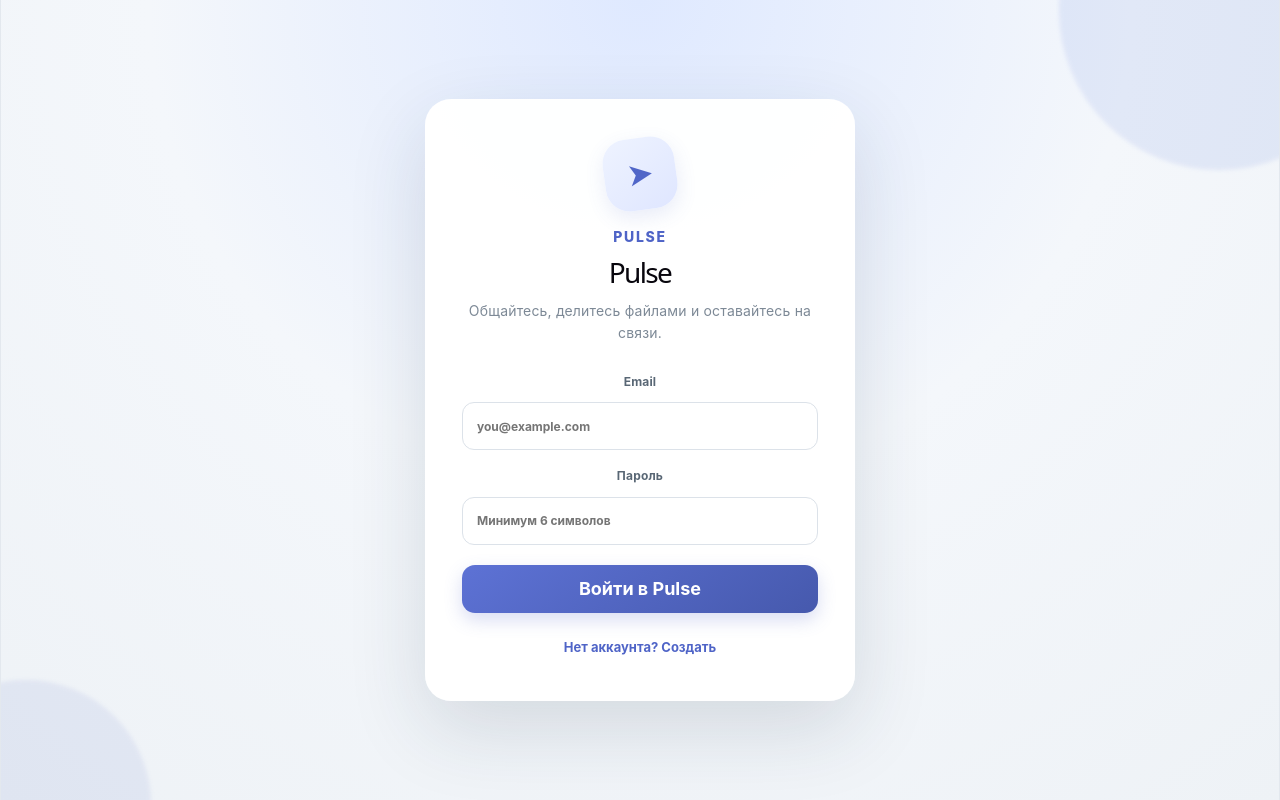
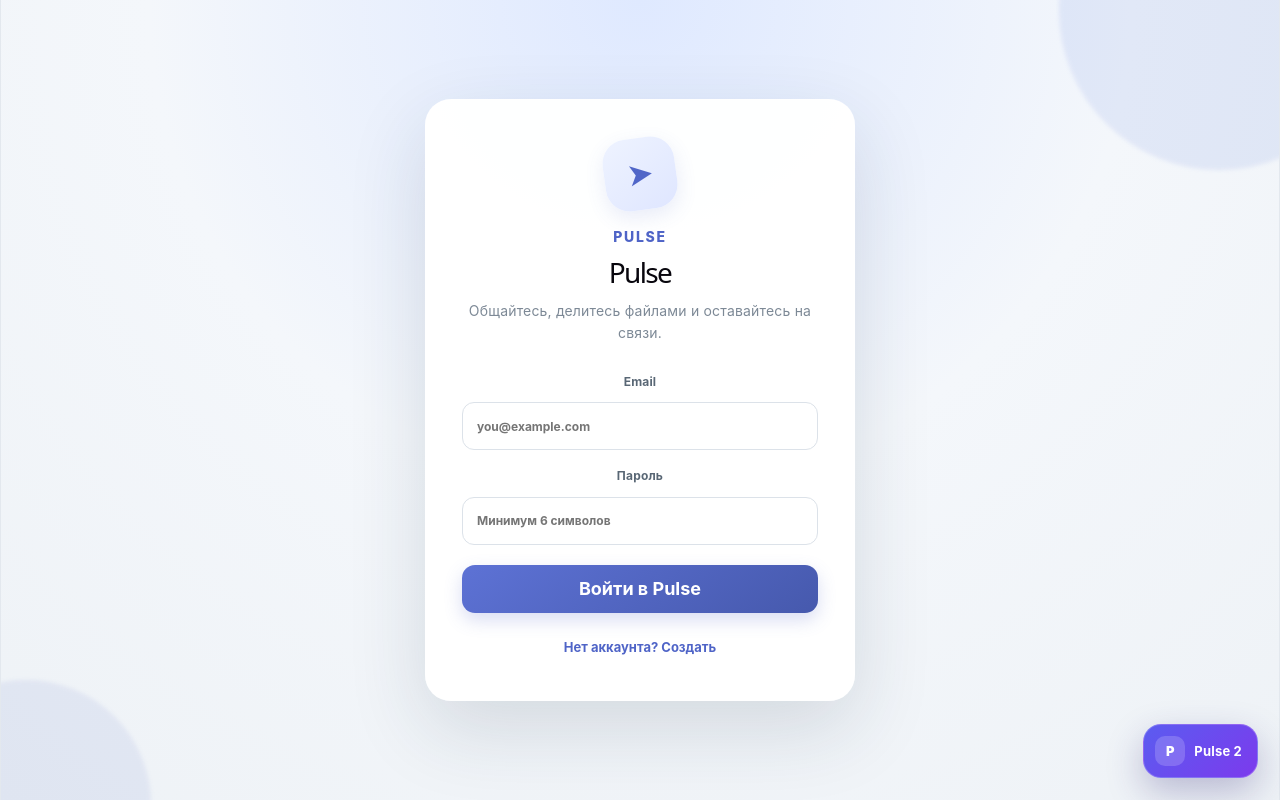
Before and after one commit to nadzzeya1986-debug/vitejs-vite-ezdnd9t, a React (Vite) app: page / in a window 1280 px wide. Built offline with nearby package versions, Linux system fonts and the light colour scheme.

Commit message:
feat: launch Pulse 2 shell without replacing core messenger

```diff
--- a/src/main.tsx
+++ b/src/main.tsx
@@ -1,11 +1,11 @@
 import { StrictMode } from 'react'
 import { createRoot } from 'react-dom/client'
 import './index.css'
-import App from './App.tsx'
+import Pulse2App from './Pulse2App.tsx'
 import './profile-overrides.css'
 
 createRoot(document.getElementById('root')!).render(
   <StrictMode>
-    <App />
+    <Pulse2App />
   </StrictMode>,
 )
```
